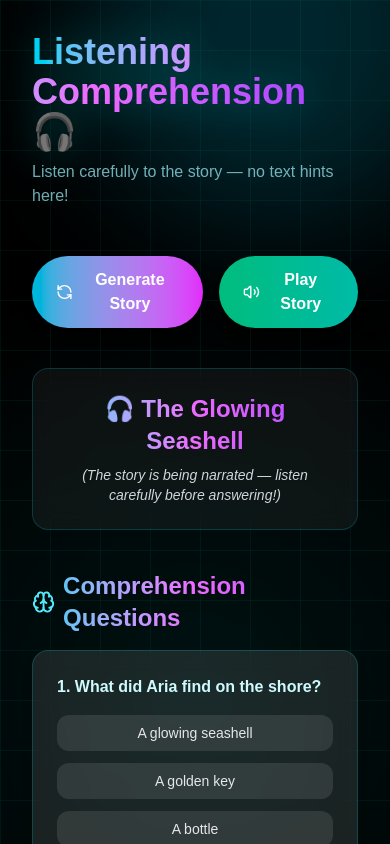
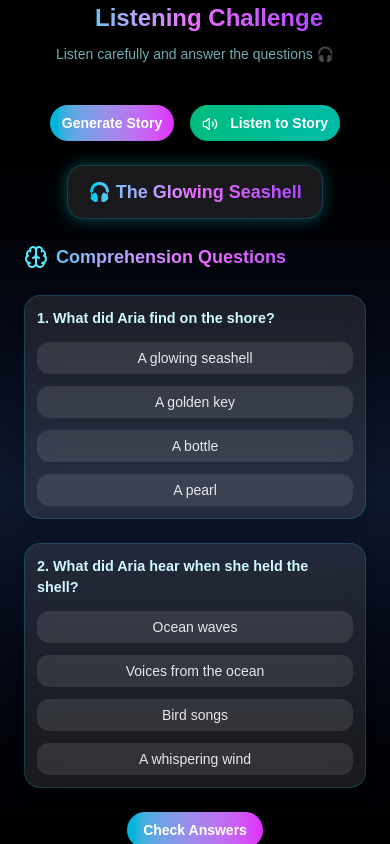
Before and after one commit to zhamtala/Comprehension-Hub, a Next.js app: page /listening in a window 390 px wide. Both pictures are taken after a click on the button "Generate Story". Shown: the top 844 px of the page. Built offline with nearby package versions, Linux system fonts and the light colour scheme.

Commit message:
mobile/desktop view ui update 3

```diff
--- a/src/app/listening/page.tsx
+++ b/src/app/listening/page.tsx
@@ -1,220 +1,187 @@
 "use client";
 
-import { useState } from "react";
-import { motion } from "framer-motion";
-import { Headphones, Volume2, Brain, RefreshCcw } from "lucide-react";
+import { useState, useEffect, useRef } from "react";
+import { motion, AnimatePresence } from "framer-motion";
+import { Volume2, Brain, Sparkles } from "lucide-react";
+import Confetti from "react-confetti";
 
-export default function ListeningComprehension() {
+export default function ListeningPage() {
+  const [currentStoryIndex, setCurrentStoryIndex] = useState<number | null>(null);
   const [story, setStory] = useState("");
-  const [isPlaying, setIsPlaying] = useState(false);
   const [questions, setQuestions] = useState<{ q: string; a: string[]; correct: string }[]>([]);
   const [userAnswers, setUserAnswers] = useState<{ [key: number]: string }>({});
-  const [selectedTitle, setSelectedTitle] = useState("");
+  const [isPlaying, setIsPlaying] = useState(false);
+  const [title, setTitle] = useState("");
+  const [showResult, setShowResult] = useState(false);
+  const [score, setScore] = useState(0);
+  const [showConfetti, setShowConfetti] = useState(false);
+  const [screenSize, setScreenSize] = useState({ width: 400, height: 800 });
+  const resultBoxRef = useRef<HTMLDivElement>(null);
 
- const generateStory = () => {
+  useEffect(() => {
+    if (typeof window !== "undefined") {
+      const updateSize = () => setScreenSize({ width: window.innerWidth, height: window.innerHeight });
+      updateSize();
+      window.addEventListener("resize", updateSize);
+      return () => window.removeEventListener("resize", updateSize);
+    }
+  }, []);
+
   const storyList = [
     {
       title: "The Glowing Seashell",
       story: `Once upon a time, a curious child named Aria found a glowing seashell by the shore.
       When she held it to her ear, she could hear voices from the ocean telling her secrets of the deep sea.`,
       questions: [
-        {
-          q: "What did Aria find on the shore?",
-          a: ["A glowing seashell", "A golden key", "A bottle", "A pearl"],
-          correct: "A glowing seashell",
-        },
-        {
-          q: "What did Aria hear when she held the shell?",
-          a: ["Ocean waves", "Voices from the ocean", "Bird songs", "A whispering wind"],
-          correct: "Voices from the ocean",
-        },
+        { q: "What did Aria find on the shore?", a: ["A glowing seashell", "A golden key", "A bottle", "A pearl"], correct: "A glowing seashell" },
+        { q: "What did Aria hear when she held the shell?", a: ["Ocean waves", "Voices from the ocean", "Bird songs", "A whispering wind"], correct: "Voices from the ocean" },
       ],
     },
-
     {
       title: "The Fox and the Lantern",
       story: `In a quiet forest, a young fox named Lumo discovered a lantern that never ran out of light.
       Every night, he used it to guide lost travelers back to their homes.`,
       questions: [
-        {
-          q: "What did Lumo find in the forest?",
-          a: ["A glowing flower", "A lantern", "A magic stone", "A map"],
-          correct: "A lantern",
-        },
-        {
-          q: "What did Lumo do with the lantern?",
-          a: ["Decorated his den", "Guided travelers home", "Played with it", "Traded it for food"],
-          correct: "Guided travelers home",
-        },
+        { q: "What did Lumo find in the forest?", a: ["A glowing flower", "A lantern", "A magic stone", "A map"], correct: "A lantern" },
+        { q: "What did Lumo do with the lantern?", a: ["Decorated his den", "Guided travelers home", "Played with it", "Traded it for food"], correct: "Guided travelers home" },
       ],
     },
-
     {
       title: "Nira Learns to Fly",
       story: `High above the mountains, a little bird named Nira learned how to fly during a thunderstorm.
       She discovered that courage grows when the wind blows hardest.`,
       questions: [
-        {
-          q: "What was Nira?",
-          a: ["A rabbit", "A bird", "A squirrel", "A butterfly"],
-          correct: "A bird",
-        },
-        {
-          q: "When did Nira learn to fly?",
-          a: ["During sunrise", "During a thunderstorm", "At night", "In the rain"],
-          correct: "During a thunderstorm",
-        },
+        { q: "What was Nira?", a: ["A rabbit", "A bird", "A squirrel", "A butterfly"], correct: "A bird" },
+        { q: "When did Nira learn to fly?", a: ["During sunrise", "During a thunderstorm", "At night", "In the rain"], correct: "During a thunderstorm" },
       ],
     },
   ];
 
-  // 🎲 Pick a random story
-  const randomStory = storyList[Math.floor(Math.random() * storyList.length)];
-
+  const generateStory = () => {
+    const index = Math.floor(Math.random() * storyList.length);
+    setCurrentStoryIndex(index);
+    const randomStory = storyList[index];
     setStory(randomStory.story);
     setQuestions(randomStory.questions);
-  setSelectedTitle(randomStory.title);
+    setTitle(randomStory.title);
+    setUserAnswers({});
+    setShowResult(false);
   };
 
-
- const playStory = async () => {
+  const playAudio = async () => {
     if (!story) return;
-
     try {
       setIsPlaying(true);
-
-    const response = await fetch(`/api/tts?text=${encodeURIComponent(story.slice(0, 200))}`);
-    if (!response.ok) throw new Error("TTS API error");
-
+      const response = await fetch(`/api/tts?text=${encodeURIComponent(story)}`);
+      if (!response.ok) throw new Error("Failed to fetch audio");
       const blob = await response.blob();
       const url = URL.createObjectURL(blob);
       const audio = new Audio(url);
-
       audio.onended = () => setIsPlaying(false);
-    audio.onerror = (err) => {
-      console.error("Audio playback failed:", err);
-      setIsPlaying(false);
-    };
-
+      audio.onerror = () => setIsPlaying(false);
       await audio.play();
-  } catch (err) {
-    console.error("Error playing story:", err);
+    } catch {
       setIsPlaying(false);
     }
   };
-
-
 
   const checkAnswers = () => {
     let correctCount = 0;
     questions.forEach((q, i) => {
       if (userAnswers[i] === q.correct) correctCount++;
     });
-    alert(`🎧 You got ${correctCount} out of ${questions.length} correct!`);
+    setScore(correctCount);
+    setShowResult(true);
+
+    if (correctCount > 0) {
+      setShowConfetti(true);
+      setTimeout(() => setShowConfetti(false), 2000);
+    }
   };
 
   return (
     <motion.div
       initial={{ opacity: 0 }}
       animate={{ opacity: 1 }}
-      transition={{ duration: 1 }}
-      className="relative min-h-screen flex flex-col items-center justify-start overflow-hidden bg-black text-white p-8"
+      className="min-h-screen flex flex-col items-center justify-start bg-gradient-to-b from-black via-slate-900 to-black text-white px-4 pt-[env(safe-area-inset-top)] pb-20 relative overflow-hidden"
     >
-      {/* 🔷 Background holographic grid */}
-      <div className="absolute inset-0 bg-[radial-gradient(circle_at_center,rgba(0,255,255,0.07),transparent_60%)]" />
-      <div className="absolute inset-0 bg-[linear-gradient(rgba(0,255,255,0.05)_1px,transparent_1px),linear-gradient(90deg,rgba(0,255,255,0.05)_1px,transparent_1px)] bg-[size:50px_50px]" />
+      {/* Header */}
+      <motion.div className="z-10 text-center mb-10 max-w-full flex flex-col items-center gap-2 px-2">
+        <h1
+          className="font-extrabold bg-gradient-to-r from-cyan-400 via-fuchsia-400 to-purple-500 bg-clip-text text-transparent flex items-center justify-center gap-2 text-center flex-wrap"
+          style={{ fontSize: "clamp(1.5rem, 5vw, 2.5rem)" }}
+        >
+          <Sparkles className="w-5 h-5 sm:w-6 sm:h-6" /> Listening Challenge
+        </h1>
+        <p className="text-cyan-200/70 text-center" style={{ fontSize: "clamp(0.875rem, 3vw, 1rem)" }}>
+          Listen carefully and answer the questions 🎧
+        </p>
+      </motion.div>
 
-      {/* Floating neon lights */}
-      <motion.div
-        className="absolute -top-40 left-20 h-96 w-96 rounded-full bg-cyan-500/20 blur-3xl"
-        animate={{ x: [0, 40, 0], y: [0, 30, 0] }}
-        transition={{ duration: 8, repeat: Infinity, ease: "easeInOut" }}
-      />
-      <motion.div
-        className="absolute bottom-0 right-0 h-96 w-96 rounded-full bg-fuchsia-500/20 blur-3xl"
-        animate={{ x: [0, -50, 0], y: [0, -20, 0] }}
-        transition={{ duration: 9, repeat: Infinity, ease: "easeInOut" }}
-      />
+      {/* Buttons */}
+      <div className="z-10 flex flex-wrap gap-4 mb-6 justify-center">
+        <motion.button
+          whileHover={{ scale: 1.05 }}
+          onClick={generateStory}
+          className="px-3 md:px-6 py-2 md:py-3 rounded-full font-semibold bg-gradient-to-r from-cyan-500 to-fuchsia-500 shadow-lg text-white hover:opacity-90 transition-all text-sm md:text-base"
+        >
+          Generate Story
+        </motion.button>
 
-      {/* Header */}
-      <div className="z-10 flex justify-between items-center w-full max-w-5xl mb-12">
-        <div>
-          <h1 className="text-4xl font-extrabold mb-2 drop-shadow-[0_0_20px_rgba(0,255,255,0.3)]">
-            <span className="bg-gradient-to-r from-cyan-400 via-fuchsia-400 to-purple-500 bg-clip-text text-transparent">
-              Listening Comprehension
-            </span>{" "}
-            🎧
-          </h1>
-          <p className="text-cyan-200/70 font-light">
-            Listen carefully to the story — no text hints here!
-          </p>
-        </div>
+        {story && (
+          <motion.button
+            whileHover={{ scale: 1.05 }}
+            onClick={playAudio}
+            disabled={isPlaying}
+            className={`px-3 md:px-6 py-2 md:py-3 rounded-full font-semibold shadow-lg text-white transition-all text-sm md:text-base ${
+              isPlaying
+                ? "bg-gray-600 cursor-not-allowed"
+                : "bg-gradient-to-r from-emerald-500 to-teal-500 hover:opacity-90"
+            }`}
+          >
+            <Volume2 className="inline w-4 md:w-5 h-4 md:h-5 mr-2" /> {isPlaying ? "Playing..." : "Listen to Story"}
+          </motion.button>
+        )}
       </div>
 
-      {/* Buttons */}
-      <div className="z-10 flex gap-4 mb-10">
-        <motion.button
-          whileHover={{ scale: 1.1, boxShadow: "0 0 25px rgba(0,255,255,0.5)" }}
-          onClick={generateStory}
-          className="flex items-center gap-2 px-6 py-3 bg-gradient-to-r from-cyan-500 to-fuchsia-500 text-white font-semibold rounded-full shadow-lg hover:opacity-90 transition-all"
+      {/* Story Title Display */}
+      {title && story && (
+        <motion.div
+          initial={{ opacity: 0, y: -15 }}
+          animate={{ opacity: 1, y: 0 }}
+          transition={{ duration: 0.5 }}
+          className="z-10 mb-6 px-5 py-3 max-w-md mx-auto rounded-2xl bg-white/10 backdrop-blur-md border border-cyan-400/20 shadow-[0_0_15px_rgba(0,255,255,0.3)] text-center"
         >
-          <RefreshCcw className="w-5 h-5" /> Generate Story
-        </motion.button>
-
-        <motion.button
-          whileHover={{ scale: 1.1, boxShadow: "0 0 25px rgba(16,185,129,0.5)" }}
-          disabled={!story || isPlaying}
-          onClick={playStory}
-          className={`flex items-center gap-2 px-6 py-3 rounded-full font-semibold shadow-lg transition-all ${
-            isPlaying
-              ? "bg-gray-500 text-white cursor-not-allowed"
-              : "bg-gradient-to-r from-emerald-500 to-teal-500 text-white hover:opacity-90"
-          }`}
-        >
-          <Volume2 className="w-5 h-5" /> {isPlaying ? "Playing..." : "Play Story"}
-        </motion.button>
-      </div>
-
-      {/* Story Title Section */}
-        {selectedTitle && (
-    <motion.div
-        initial={{ opacity: 0 }}
-        animate={{ opacity: 1 }}
-        className="z-10 bg-white/5 backdrop-blur-md border border-cyan-400/20 rounded-2xl p-6 text-center max-w-3xl mb-10"
-     >
-        <h2 className="text-2xl font-bold mb-2 bg-gradient-to-r from-cyan-400 via-fuchsia-400 to-purple-500 bg-clip-text text-transparent">
-        🎧 {selectedTitle}
+          <h2 className="text-lg md:text-xl font-bold bg-gradient-to-r from-cyan-400 via-fuchsia-400 to-purple-500 bg-clip-text text-transparent drop-shadow-md">
+            🎧 {title}
           </h2>
-        <p className="text-gray-300 italic text-sm">
-        (The story is being narrated — listen carefully before answering!)
-        </p>
         </motion.div>
       )}
 
-
-      {/* Questions Section */}
-      {questions.length > 0 && (
-        <div className="z-10 w-full max-w-4xl space-y-8">
-          <h2 className="text-2xl font-bold mb-4 bg-gradient-to-r from-cyan-400 via-fuchsia-400 to-purple-500 bg-clip-text text-transparent flex items-center gap-2">
+      {/* Questions */}
+      {questions.length > 0 && !showResult && (
+        <div className="z-10 w-full max-w-full md:max-w-4xl space-y-6 md:space-y-6 px-2">
+          <h2 className="text-lg md:text-xl font-bold flex items-center gap-2 text-transparent bg-gradient-to-r from-cyan-400 via-fuchsia-400 to-purple-500 bg-clip-text">
             <Brain className="text-cyan-300" /> Comprehension Questions
           </h2>
 
           {questions.map((q, i) => (
             <motion.div
               key={i}
+              className="p-3 md:p-5 rounded-2xl bg-white/10 border border-cyan-400/20 shadow-lg backdrop-blur-md"
               whileHover={{ scale: 1.02 }}
-              className="p-6 rounded-2xl bg-white/10 backdrop-blur-md border border-cyan-400/20 shadow-lg"
             >
-              <p className="font-semibold text-cyan-100 mb-4">
+              <p className="font-semibold text-cyan-100 mb-3 md:mb-4" style={{ fontSize: "clamp(0.9rem, 3vw, 1.15rem)" }}>
                 {i + 1}. {q.q}
               </p>
-              <div className="grid sm:grid-cols-2 gap-3">
+
+              <div className="grid grid-cols-1 sm:grid-cols-2 gap-3 md:gap-4">
                 {q.a.map((opt) => (
                   <motion.button
                     key={opt}
-                    whileHover={{ scale: 1.05 }}
+                    whileHover={{ scale: 1.03 }}
                     onClick={() => setUserAnswers({ ...userAnswers, [i]: opt })}
-                    className={`px-4 py-2 rounded-xl text-sm font-medium transition-all ${
+                    className={`px-3 md:px-4 py-1.5 md:py-2 rounded-xl text-sm md:text-base font-medium transition-all ${
                       userAnswers[i] === opt
                         ? "bg-gradient-to-r from-cyan-500 to-fuchsia-500 text-white shadow-md"
                         : "bg-white/10 hover:bg-white/20 text-gray-200"
@@ -228,18 +195,55 @@ export default function ListeningComprehension() {
           ))}
 
           <motion.button
-            whileHover={{ scale: 1.1, boxShadow: "0 0 25px rgba(0,255,255,0.5)" }}
+            whileHover={{ scale: 1.08 }}
             onClick={checkAnswers}
-            className="mt-8 bg-gradient-to-r from-cyan-500 to-fuchsia-500 text-white px-8 py-3 rounded-full font-semibold shadow-lg hover:opacity-90 transition-all"
+            className="bg-gradient-to-r from-cyan-500 to-fuchsia-500 text-white px-4 md:px-6 py-2 md:py-3 rounded-full font-semibold shadow-lg hover:opacity-90 transition-all mx-auto block text-sm md:text-base"
           >
             Check Answers
           </motion.button>
         </div>
       )}
 
-      {/* Footer */}
-      <footer className="absolute bottom-6 text-sm text-cyan-200/80 font-mono tracking-wide">
-        CompreHub — Hear, Think, and Comprehend ⚡
+      {/* Result Modal */}
+      <AnimatePresence>
+        {showResult && (
+          <motion.div className="absolute inset-0 flex items-center justify-center bg-black/80 backdrop-blur-md z-20 px-4">
+            <motion.div ref={resultBoxRef} className="relative bg-white rounded-3xl p-8 md:p-10 text-center shadow-2xl border border-gray-200 max-w-sm md:max-w-lg w-full">
+              {showConfetti && resultBoxRef.current && (
+                <Confetti
+                  width={resultBoxRef.current.offsetWidth}
+                  height={resultBoxRef.current.offsetHeight}
+                  numberOfPieces={150}
+                  recycle={false}
+                  gravity={0.2}
+                />
+              )}
+
+              <motion.h2 className="text-2xl md:text-3xl font-extrabold mb-3 bg-gradient-to-r from-cyan-500 to-fuchsia-500 bg-clip-text text-transparent">
+                🎉 Challenge Complete!
+              </motion.h2>
+
+              <motion.p className="text-gray-700 mb-4 text-base md:text-lg">
+                You scored <span className="font-semibold text-emerald-500">{score}</span> out of <span className="font-semibold">{questions.length}</span>
+              </motion.p>
+
+              <div className="flex flex-col md:flex-row gap-3 justify-center">
+                <motion.button
+                  whileHover={{ scale: 1.1 }}
+                  whileTap={{ scale: 0.95 }}
+                  onClick={generateStory}
+                  className="px-6 py-2 rounded-full bg-gradient-to-r from-cyan-500 to-blue-500 text-white font-semibold w-full md:w-auto"
+                >
+                  Try Another Story
+                </motion.button>
+              </div>
+            </motion.div>
+          </motion.div>
+        )}
+      </AnimatePresence>
+
+      <footer className="mt-auto pb-[env(safe-area-inset-bottom)] text-xs md:text-sm text-cyan-300/80 font-mono tracking-wide pt-10">
+        CompreHub — Listen, Understand ⚡
       </footer>
     </motion.div>
   );
```
Also changed, not shown: 1 other file (tests, documents, lock files or other folders). Lines whose indentation alone changed are shown as unchanged.
